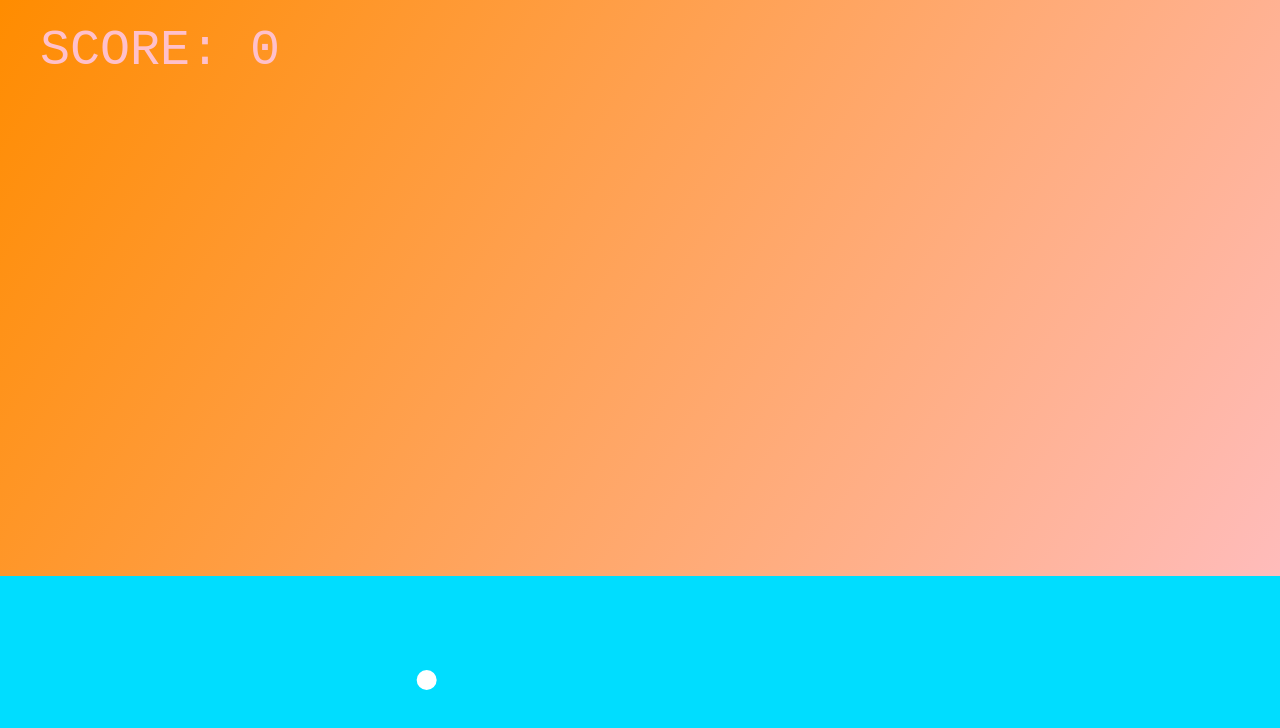
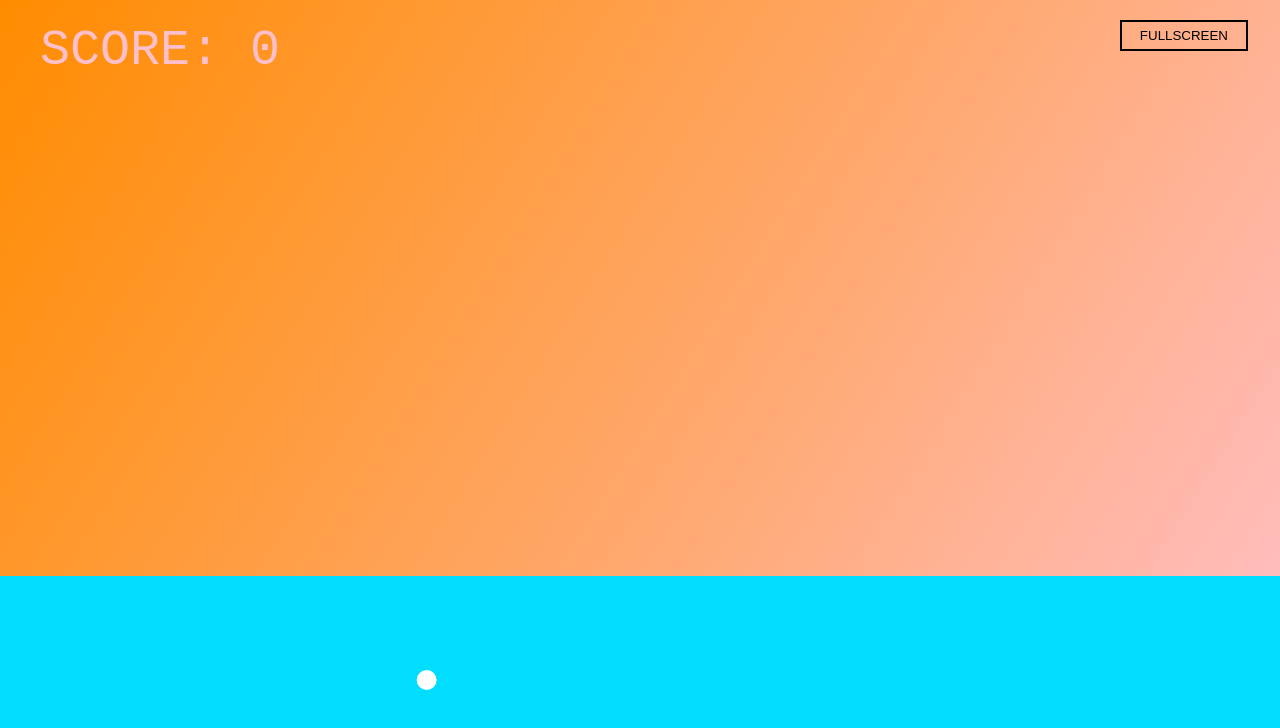
Before and after one commit to Geoffxp/travelr, a plain HTML site: page index.html in a window 1280 px wide. Drawn offline with Linux system fonts and the light colour scheme.

Commit message:
adding fullscreen

```diff
--- a/index.html
+++ b/index.html
@@ -5,7 +5,19 @@
     </head>
     <body>
         <div id="anchor"></div>
+        <button class="fullscreen">FULLSCREEN</button>
         <style>
+            .fullscreen {
+                margin: 0;
+                padding: 6px 18px;
+                background: none;
+                border: 2px solid black;
+                color: black;
+                position: fixed;
+                top: 2.5%;
+                right: 2.5%;
+                z-index: 5;
+            }
             * {
                 margin: 0;
                 padding: 0;
--- a/index.js
+++ b/index.js
@@ -11,6 +11,15 @@ canvas.height = GAME_HEIGHT
 document.querySelector("#anchor").parentNode.replaceChild(canvas, document.querySelector("#anchor"))
 const ctx = canvas.getContext("2d")
 
+document.querySelector(".fullscreen").addEventListener("click", () => {
+    if (canvas.requestFullscreen) {
+        canvas.requestFullscreen();
+    } else if (canvas.webkitRequestFullscreen) { /* Safari */
+        canvas.webkitRequestFullscreen();
+    } else if (elem.msRequestFullscreen) { /* IE11 */
+        canvas.msRequestFullscreen();
+    }
+})
 game.addPlayer(new Player(game.width / 3, game.height * 0.85,90, game))
 
 const gameloop = () => {
--- a/systems/Obstacle.js
+++ b/systems/Obstacle.js
@@ -15,7 +15,6 @@ export default class Obstacle {
         const dx = Math.abs(this.center.x - this.ball.center.x)
         const dy = Math.abs(this.center.y - this.ball.center.y)
         const distance = Math.sqrt(dx**2 + dy**2)
-        console.log(dy, dx, this.center, this.ball.center)
         if (distance < 20) return true
         return false
     }
```
